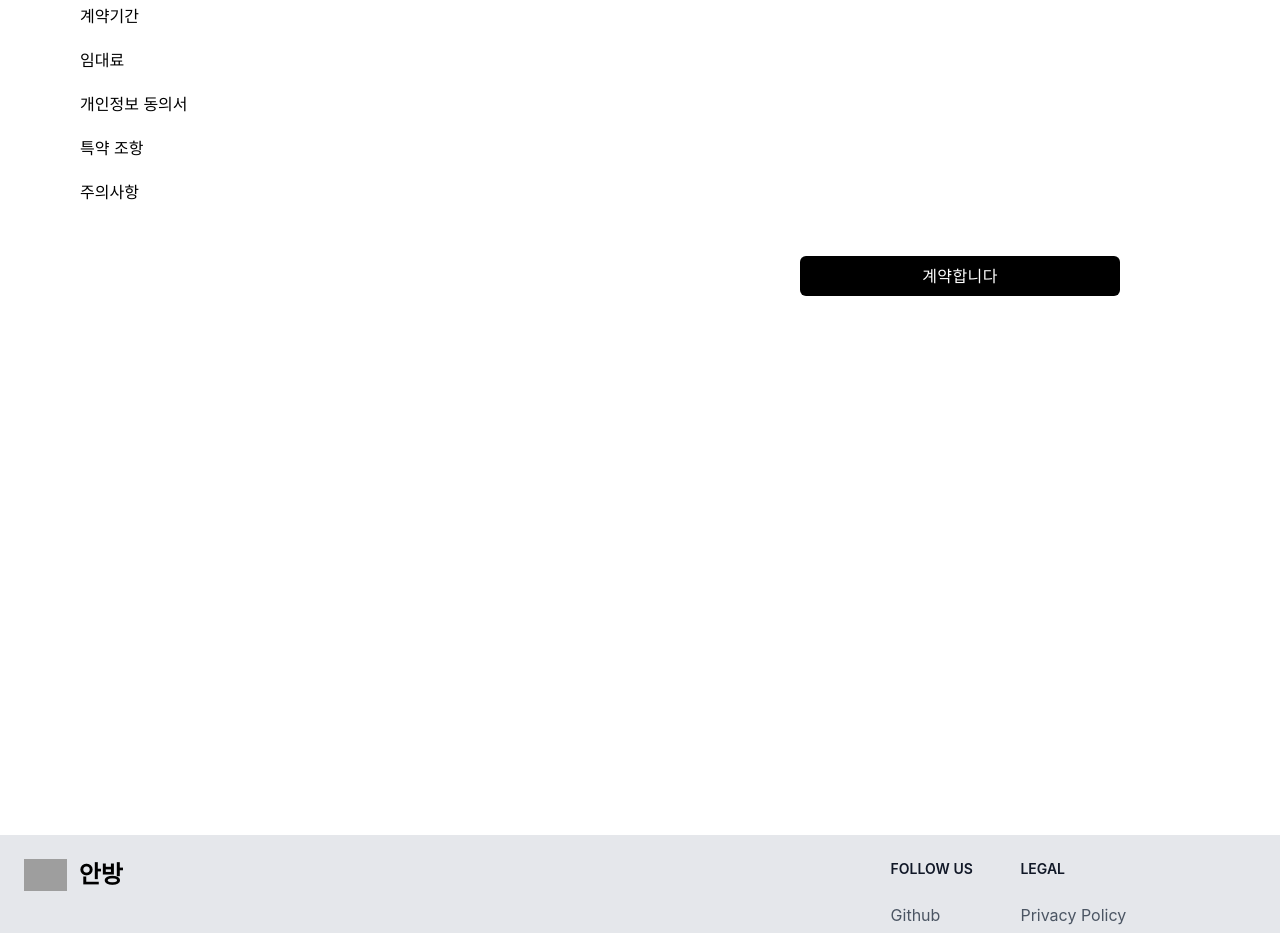
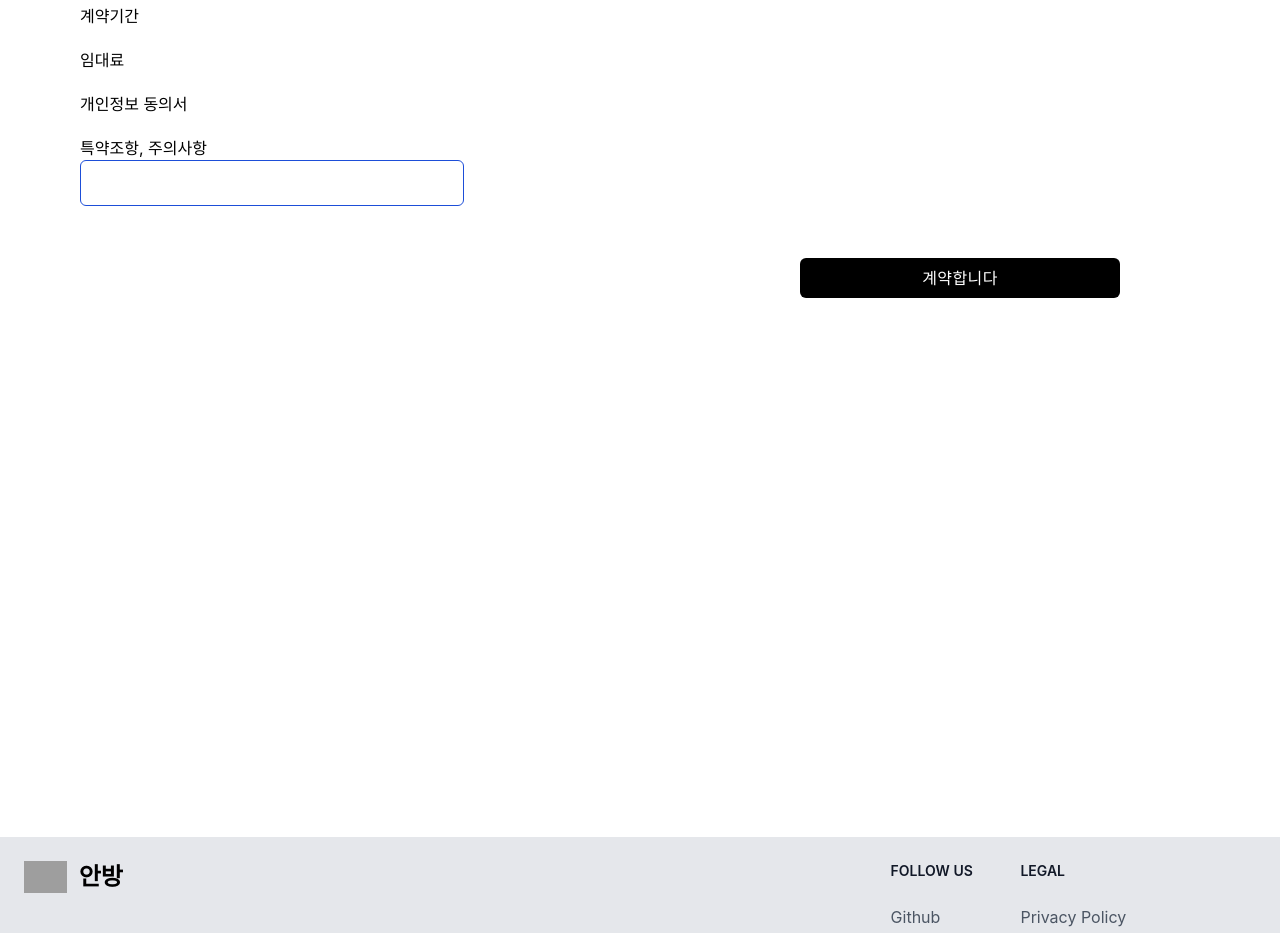
Before and after one commit to jchoo0x/BEB-07-anbang, a React (Create React App) app in the folder client/: page /contract in a window 1280 px wide. Shown: the part 1240-2173 px from the top of the page. Built offline with nearby package versions, Linux system fonts and the light colour scheme; grey boxes are pictures that could not be loaded.

Commit message:
Contract 특약사항 input

```diff
--- a/client/src/components/Postcode.js
+++ b/client/src/components/Postcode.js
@@ -4,6 +4,7 @@ import DaumPostcodeEmbed from "react-daum-postcode";
 const Postcode = (props) => {
   const [addressValue, setAddressValue] = useState("");
   const [zipCodeValue, setZipCodeValue] = useState("");
+
   const handleComplete = (data) => {
     let fullAddress = data.address;
     let extraAddress = "";
--- a/client/src/pages/Contract.js
+++ b/client/src/pages/Contract.js
@@ -1,6 +1,18 @@
-import React from "react";
+import axios from "axios";
+import React, { useState } from "react";
 
 function Contract() {
+  const [agreement, setAgreement] = useState("");
+
+  function handleSubmit(e) {
+    e.preventDefault();
+    axios
+      .post("http://localhost:8080/contract/check", agreement)
+      .then((result) => {
+        console.log(result);
+      });
+  }
+
   return (
     <div>
       <div className="flex ">
@@ -78,18 +90,21 @@ function Contract() {
         </div>
 
         <div className="mt-5 ml-10">
-          <p>특약 조항</p>
-        </div>
-        <div className="mt-5 ml-10">
-          <p>주의사항</p>
+          특약조항, 주의사항
+          <input
+            className="flex items-center justify-between text-black border border-blue-700 bg-white max-w-sm font-mono text-sm py-3 px-4 w-[500px] rounded-md"
+            onChange={(e) => setAgreement(e.target.value)}
+          />
         </div>
       </div>
-      <button
-        type="button"
-        className="mx-auto block w-1/4 translate-x-full translate-y-1/2 rounded-md bg-black px-4 py-2 text-center font-medium capitalize tracking-wide text-white transition-colors duration-300 hover:bg-gray-500 focus:outline-none"
-      >
-        계약합니다
-      </button>
+      <form onSubmit={handleSubmit}>
+        <button
+          type="submit"
+          className="mx-auto block w-1/4 translate-x-full translate-y-1/2 rounded-md bg-black px-4 py-2 text-center font-medium capitalize tracking-wide text-white transition-colors duration-300 hover:bg-gray-500 focus:outline-none"
+        >
+          계약합니다
+        </button>
+      </form>
     </div>
   );
 }
```
